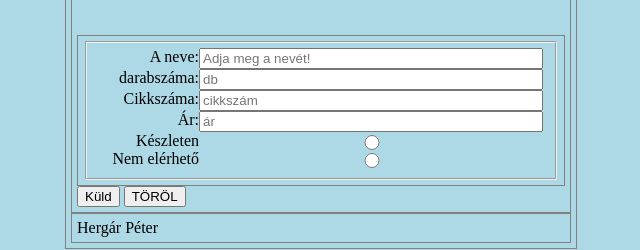
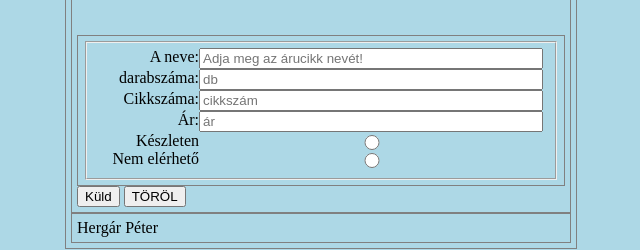
Before and after one commit to hergarp/webaruhaz, a plain HTML site: page index.html in a window 1280 px wide. Shown: the part 176-426 px from the top of the page, 319-959 px from the left. Drawn offline with nearby package versions, Linux system fonts and the light colour scheme.

Commit message:
mezo pontositas

```diff
--- a/index.html
+++ b/index.html
@@ -33,7 +33,7 @@ and open the template in the editor.
                     <div>
                         <fieldset>
                             <label for="nev">A neve:</label>
-                            <input type="text" name="nev" id="nev" placeholder="Adja meg a nevét!" title="Árucikk neve" >
+                            <input type="text" name="nev" id="nev" placeholder="Adja meg az árucikk nevét!" title="Árucikk neve" >
 
                             <label for="db">darabszáma:</label>
                             <input type="text" name="db" id="darab" required placeholder="db" >
```
